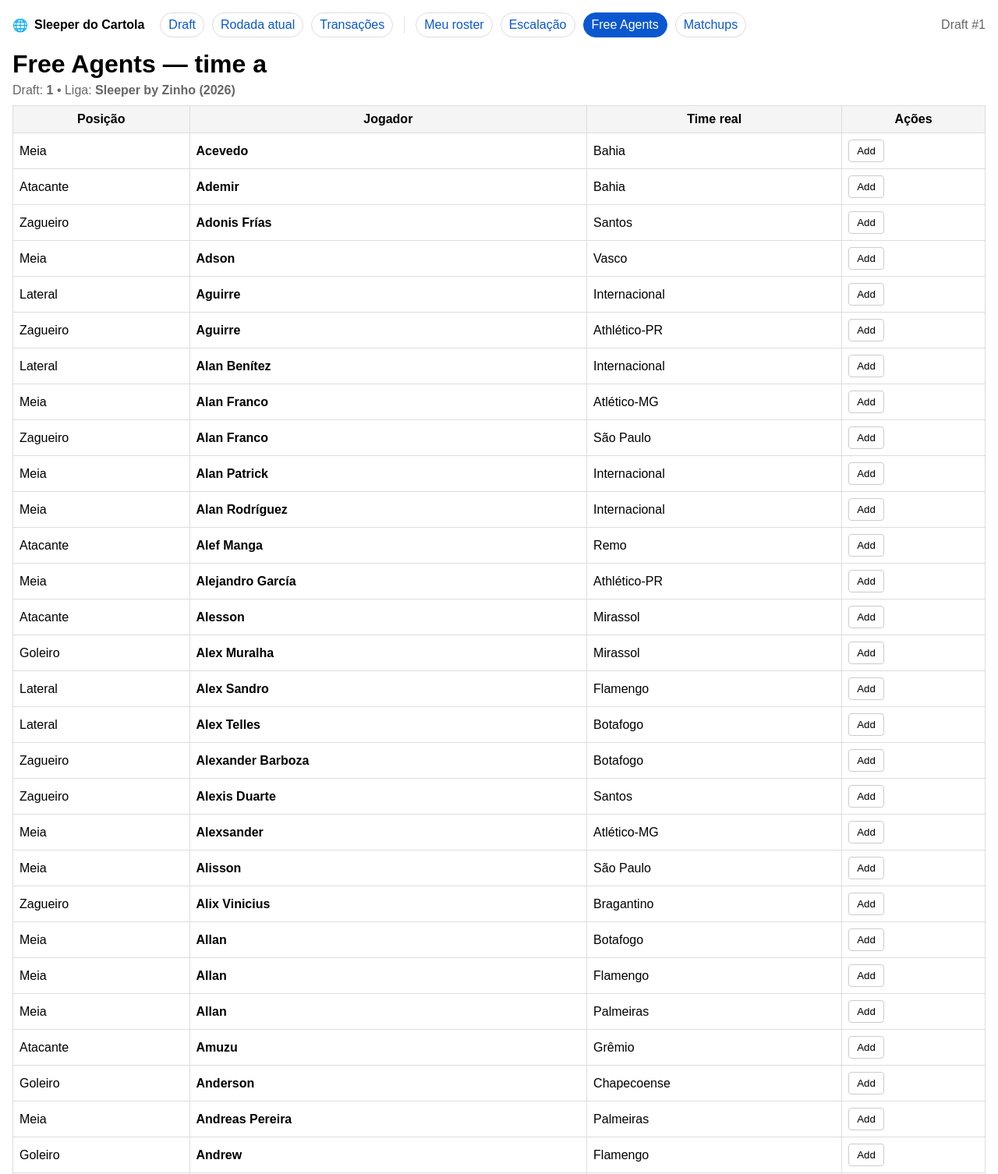
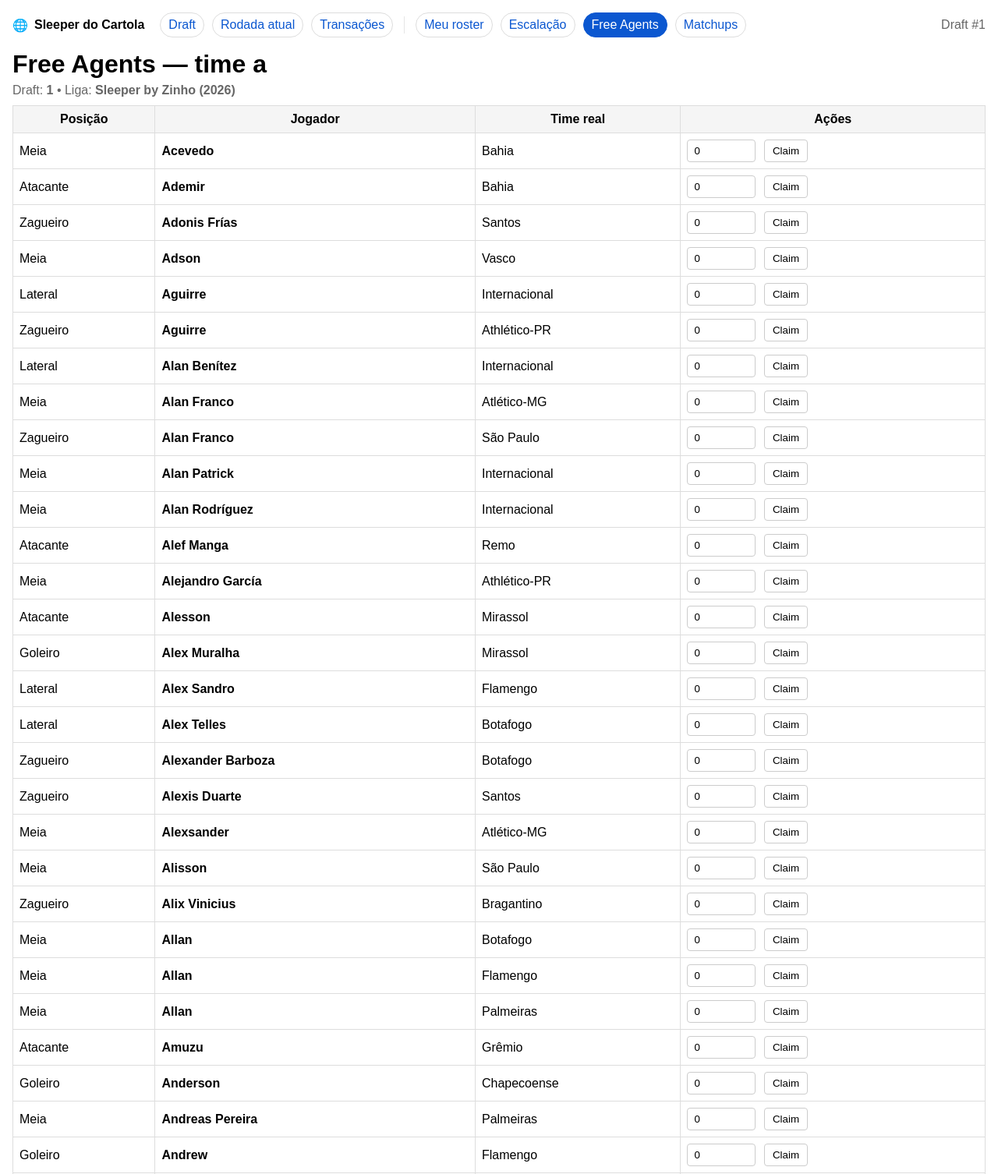
Before and after one commit to matheusbksimoes/fantasy-futebol, a Django app: page /teams/1/free-agents/ in a window 1280 px wide. Shown: the top 1506 px of the page at 78% size. Run offline with Django 5.2, Linux system fonts and the light colour scheme; a user stored in the database is signed in; data comes from the database, SQL or seed files in the repository; data that the repository does not hold is empty; parts of the project's set-up code (start-up, migrations or seed data) failed here and were passed over.

Commit message:
Add FAAB bid input to Free Agents claim form

```diff
--- a/league/templates/league/free_agents.html
+++ b/league/templates/league/free_agents.html
@@ -29,12 +29,28 @@
             <td style="border:1px solid #ddd; padding:8px;"><b>{{ p.name }}</b></td>
             <td style="border:1px solid #ddd; padding:8px;">{{ p.real_team }}</td>
             <td style="border:1px solid #ddd; padding:8px; white-space:nowrap;">
+
               <form method="post" action="{% url 'add_free_agent' team.id p.id %}" style="display:inline;">
                 {% csrf_token %}
-                <button type="submit" style="border:1px solid #ccc; background:#fff; padding:6px 10px; cursor:pointer; border-radius:4px;">
-                  Add
+
+                <!-- ✅ Campo de FAAB (permite 0) -->
+                <input
+                  type="number"
+                  name="bid"
+                  min="0"
+                  value="0"
+                  style="width:70px; padding:6px 8px; border:1px solid #ccc; border-radius:4px; margin-right:6px;"
+                  aria-label="Bid FAAB"
+                >
+
+                <button
+                  type="submit"
+                  style="border:1px solid #ccc; background:#fff; padding:6px 10px; cursor:pointer; border-radius:4px;"
+                >
+                  Claim
                 </button>
               </form>
+
             </td>
           </tr>
         {% endfor %}
```
